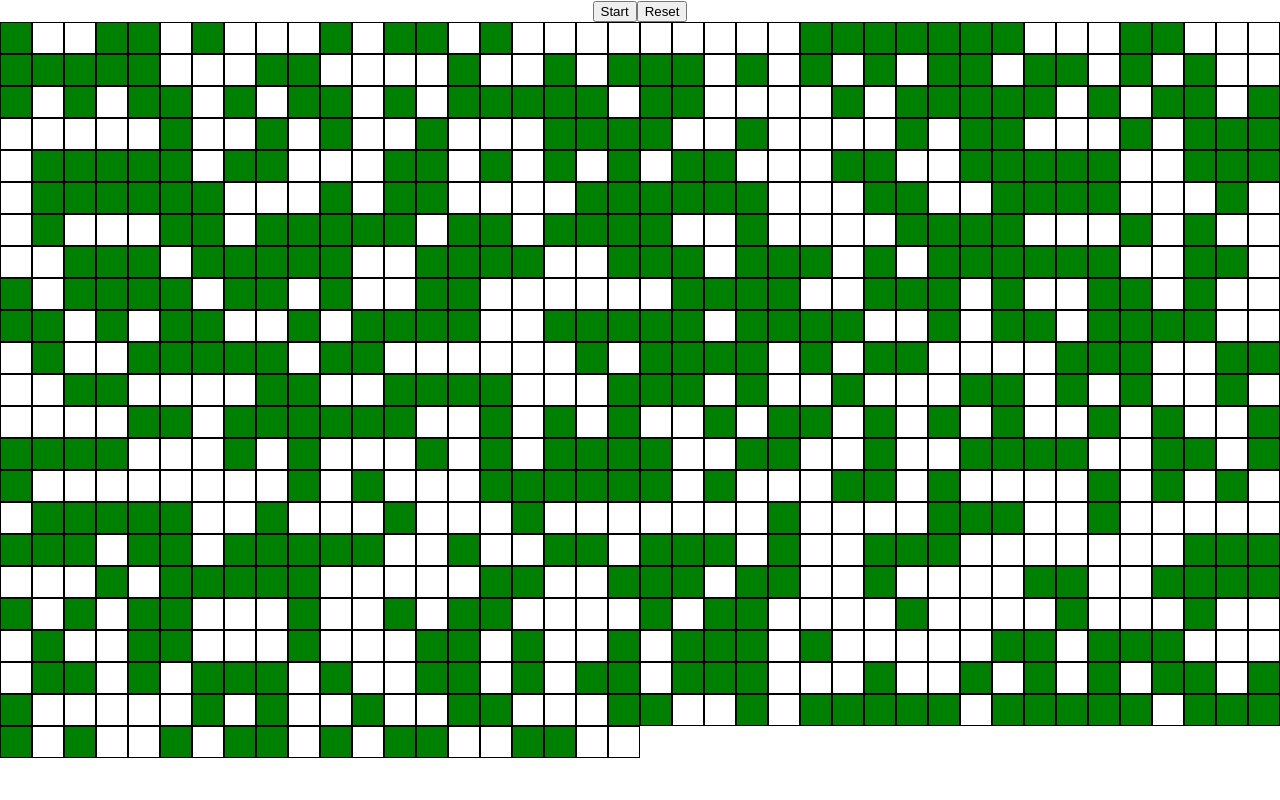
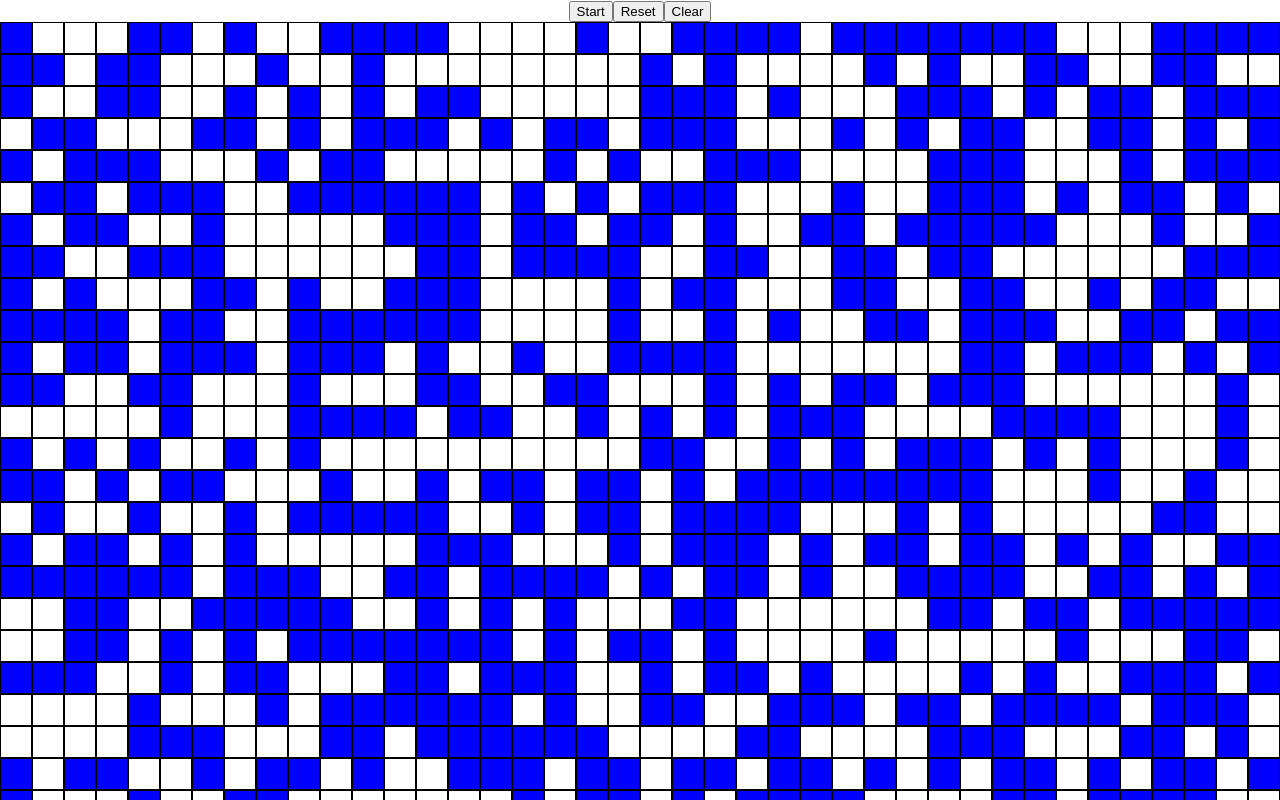
Before and after one commit to lucas-norris/game-of-life, a React (Create React App) app: page / in a window 1280 px wide. Shown: the top 800 px of the page. Built offline with nearby package versions, Linux system fonts and the light colour scheme.

Commit message:
add empyGrid function and clear button

```diff
--- a/src/App.js
+++ b/src/App.js
@@ -1,7 +1,7 @@
 import './App.css'
 import React, { useState, useEffect, useRef } from 'react'
 
-const cols = 30
+const cols = 45
 const rows = 30
 
 const randomGrid = () => {
@@ -10,6 +10,18 @@ const randomGrid = () => {
     const row = []
     for (let j = 0; j < cols; j++) {
       row.push(Math.floor(Math.random() * 2))
+    }
+    grid.push(row)
+  }
+  return grid
+}
+
+const emptyGrid = () => {
+  const grid = []
+  for (let i = 0; i < rows; i++) {
+    const row = []
+    for (let j = 0; j < cols; j++) {
+      row.push(0)
     }
     grid.push(row)
   }
@@ -77,7 +89,7 @@ function App() {
           }
           setInterval(() => {
             runSimulation(grid)
-          }, 1000)
+          }, 500)
         }}
       >
         {start ? 'Stop' : 'Start'}
@@ -89,6 +101,13 @@ function App() {
       >
         Reset
       </button>
+      <button
+        onClick={() => {
+          setGrid(emptyGrid)
+        }}
+      >
+        Clear
+      </button>
       <div style={{ display: 'flex', flexWrap: 'wrap' }}>
         {grid &&
           grid.map((rows, i) =>
@@ -97,7 +116,7 @@ function App() {
                 style={{
                   width: 30,
                   height: 30,
-                  backgroundColor: grid[i][k] ? 'green' : '',
+                  backgroundColor: grid[i][k] ? 'blue' : '',
                   border: '1px solid black',
                 }}
               />
```
